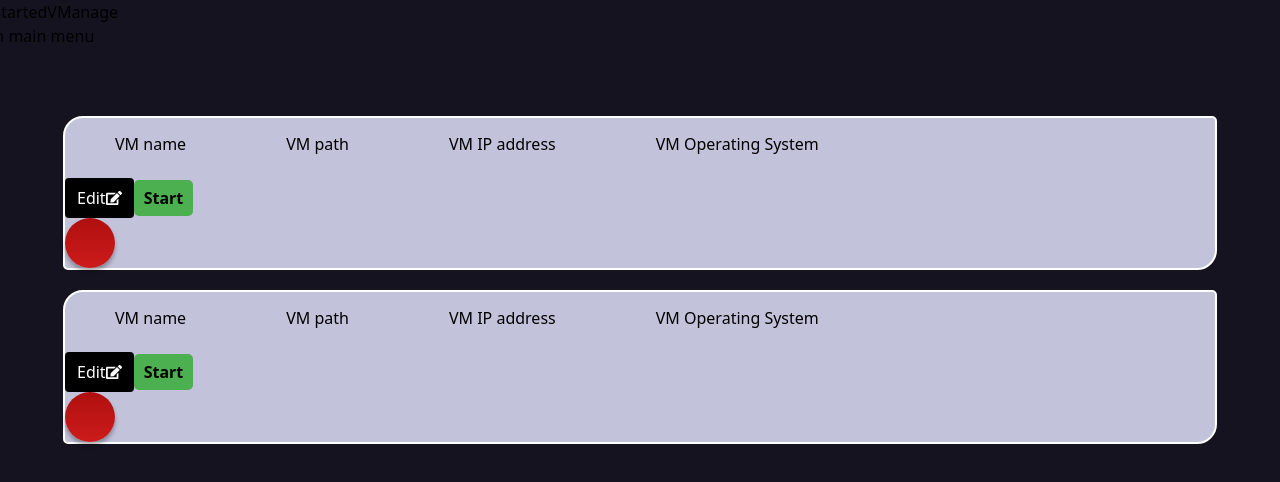
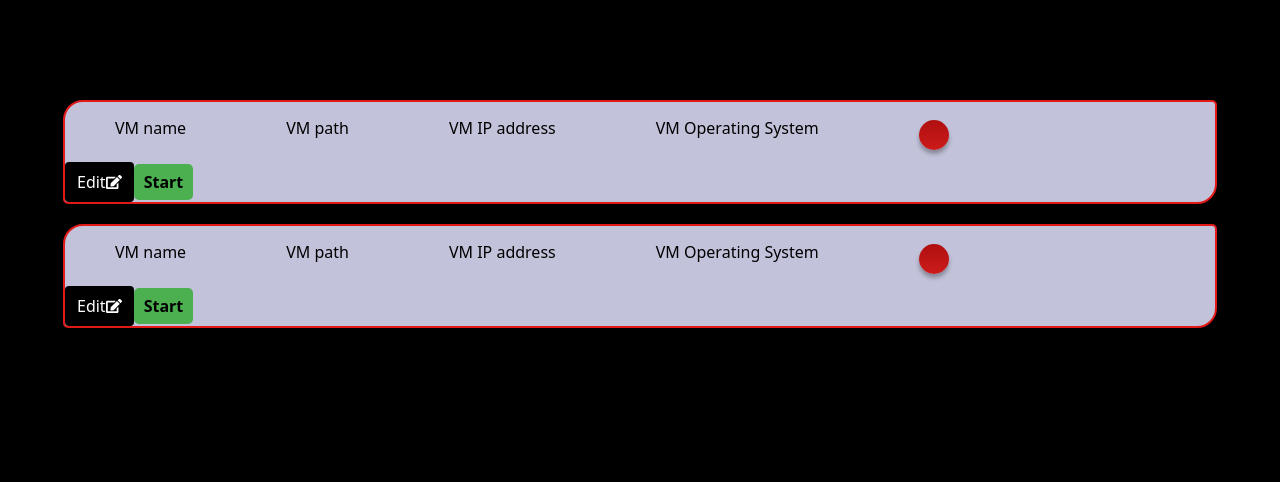
Before and after one commit to ACCISA/VManage, a React (Vite) app in the folder client/: page / in a window 1280 px wide. Shown: the top 482 px of the page. Built offline with nearby package versions, Linux system fonts and the light colour scheme.

Commit message:
red button fixed

```diff
--- a/client/src/Header.jsx
+++ b/client/src/Header.jsx
@@ -5,19 +5,18 @@ import { Button, Navbar, NavbarBrand, NavbarCollapse, NavbarLink, NavbarToggle }
 
 export default function Header() {
   return (
-    <Navbar className='nb bg-purple-500 mb-20' fluid rounded>
-    <Button className='started bg-black'>Get started</Button>
+    <Navbar className='nb bg-blacktext-3xl-500 mb-20' fluid rounded>
+    <Button className='started bg-black text-white font-semibold'>Add VM</Button>
       <NavbarBrand href="https://flowbite-react.com">
-        <span className="self-center whitespace-nowrap text-xl font-semibold dark:text-white ml-80">VManage</span>
+        <span className="self-center whitespace-nowrap text-xl font-semibold dark:text-white ml-80 text-white">VManage</span>
       </NavbarBrand>
       <div className="flex md:order-2">
 
         <NavbarToggle />
       </div>
-      <div className="settings-icon ml-80 text-2xl">
+      <div className="settings-icon ml-80 text-2xl text-white">
       <FaCog />
     </div>
-    <div className='add text-2xl'><IoIosAddCircle /></div>
 
     </Navbar>
   );
--- a/client/src/Info.jsx
+++ b/client/src/Info.jsx
@@ -19,11 +19,14 @@ const TestComponent = () => {
           <li>VM path</li>
           <li>VM IP address</li>
           <li>VM Operating System</li>
+          <li> <div className="btn" onClick={handleButtonClick}></div></li>
         </ul>
+
         <EditButton></EditButton>
         <StartStopButton></StartStopButton>
-        <div className="btn" onClick={handleButtonClick}></div>
+
       </div>
+
     </div>
   );
 };
--- a/client/src/test.css
+++ b/client/src/test.css
@@ -7,7 +7,7 @@ body {
   align-items: center;
   overflow: hidden;
   font-family: 'Noto Sans', sans-serif;
-  background-color: rgb(22, 19, 33);
+  background-color: rgb(0, 0, 0);
 }
 #info{
     margin-right: 100px;
@@ -18,7 +18,7 @@ body {
     border-color: rgb(52, 141, 176);
     background-color: #c2c2da;
     border-radius: 20px 5px 20px 5px;
-    border: 2px solid #ffffff;
+    border: 2px solid #e21919; /* Will change to GREEN when ONLINE, RED when OFFLINE and YELLOW when loading */
 
 }
 ul {
@@ -81,9 +81,9 @@ a {
 
 .btn {
   display: flex;
-  position: relative;
-  width: 50px;
-  height: 50px;
+  position: absolute;
+  width: 30px;
+  height: 30px;
   background: linear-gradient(to bottom, rgb(176, 15, 15) 0%, rgb(205, 27, 27) 100%);
   box-shadow: 0 4px 4px rgba(0, 0, 0, .3);
   border-radius: 50%;
@@ -94,7 +94,7 @@ a {
 }
 
 
-/* .btn::before {
+.btn::before {
   display: block;
   position: absolute;
   z-index: -1;
@@ -105,19 +105,19 @@ a {
   opacity: 0;
   content: '';
   animation: pulse 1s infinite;
-} */
+}
 
-/* .btn:hover::before {
+.btn:hover::before {
   animation: none;
   opacity: .4;
   transform: scale(1.3);
-} */
-/* .btn.is-clicked {
+}
+.btn.is-clicked {
   background: linear-gradient(to bottom, gray 0%, dimgray 100%);
 }
 .btn.is-clicked:before {
   animation: blastOut 1s;
-} */
+}
 
 @keyframes pulse {
   from {
@@ -154,7 +154,7 @@ a {
   transition: background-color 0.3s ease;
 
   &:hover {
-    background-color: #532d86;
+    background-color: #03031b;
   }
 
 }
```
